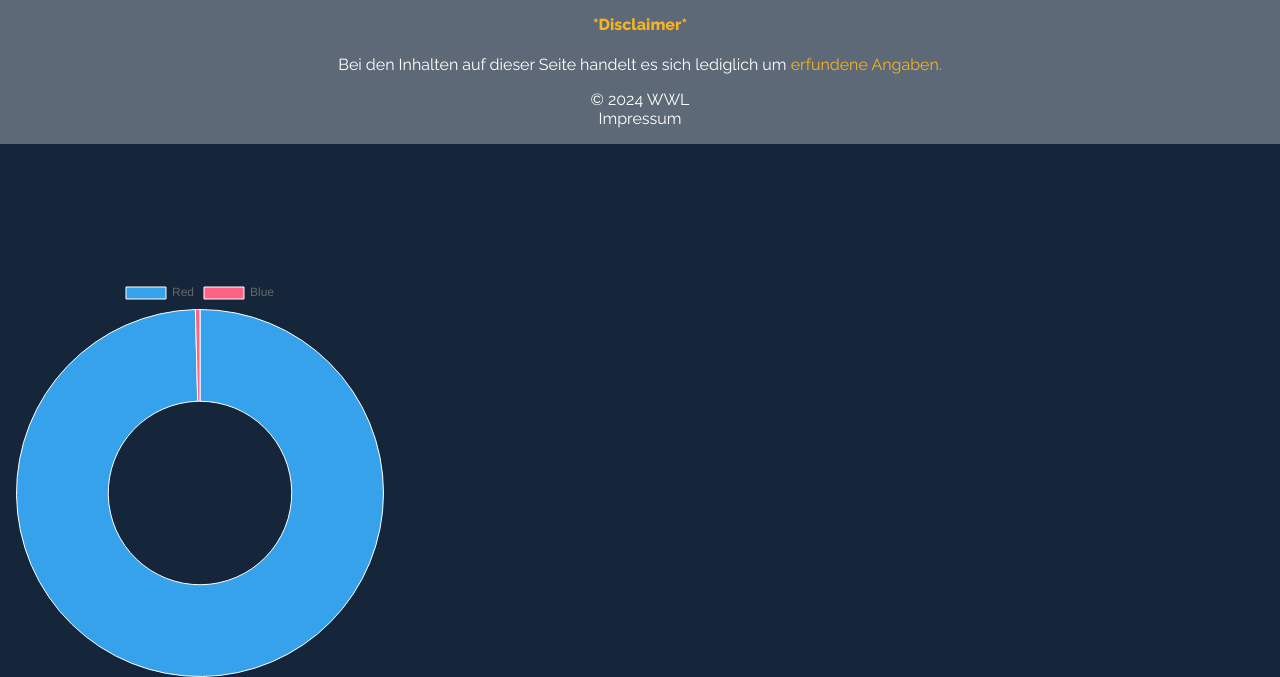
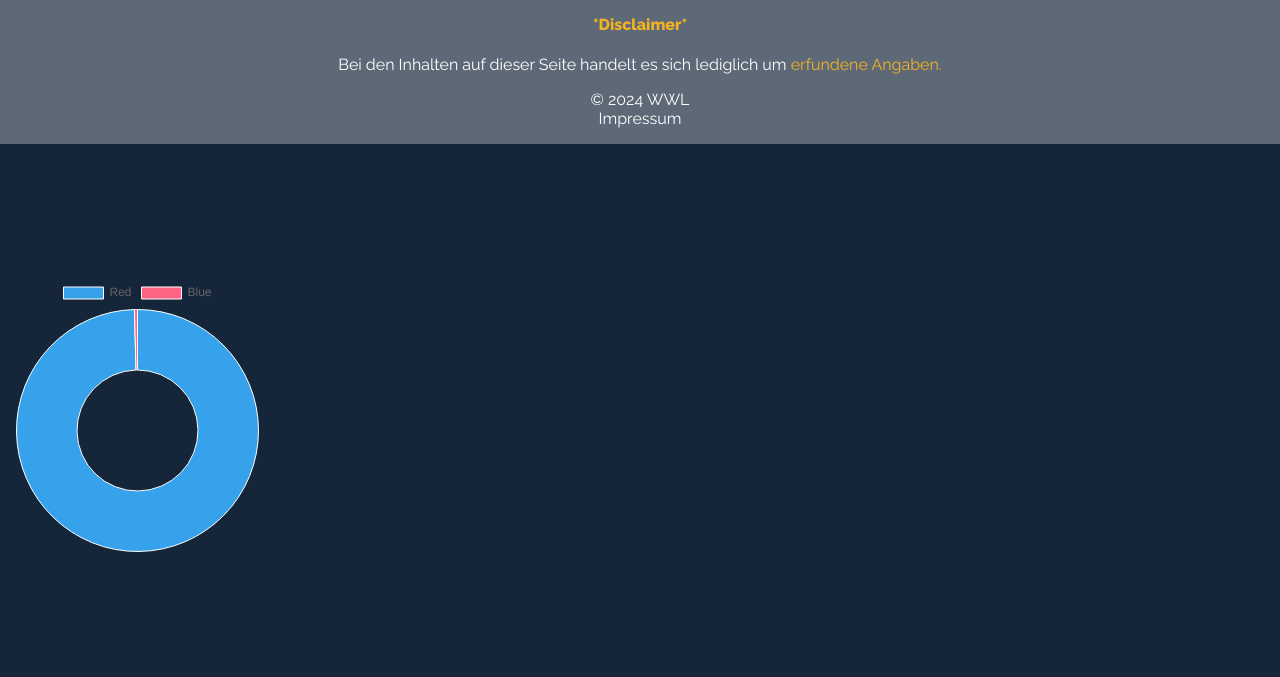
Before and after one commit to wirtschaft-wissen-leichtgemacht/wwl, a PHP site: page /pages/sponsor.html in a window 1280 px wide. Shown: the part 1473-2150 px from the top of the page. After the commit the page ends 2025 px from the top, so only its background shows below. Run offline with PHP 8.4, Linux system fonts and the light colour scheme.

Commit message:
🚚 rename files

```diff
--- a/pages/sponsor.html
+++ b/pages/sponsor.html
@@ -4,7 +4,7 @@
         <meta charset="UTF-8" />
         <meta name="viewport" content="width=device-width, initial-scale=1.0" />
         <title>WWL-Sponsor</title>
-        <link rel="stylesheet" href="../styles/style.css" />
+        <link rel="stylesheet" href="../styles/sponsorStyle.css" />
         <link rel="stylesheet" href="../styles/navgrid.css" />
         <link rel="stylesheet" href="../styles/maingrid.css" />
         <link rel="stylesheet" href="../styles/font.css" />
--- a/styles/style.css
+++ b/styles/sponsorStyle.css
@@ -99,7 +99,7 @@ h6 {
 }
 
 main {
-    width: max(1100px);
+    width: max(1000px);
     margin: auto;
 }
 
@@ -127,6 +127,11 @@ footer {
 .disclaimer h4 {
     margin-top: 0;
 }
+
+/* footer end */
+/* ----------------------------------------------------------------------------------------------------------------------------------------------------------------------------------------------- */
+/* chart start */
+
 #chart {
-    width: 400px;
+    height: 275px;
 }
```
